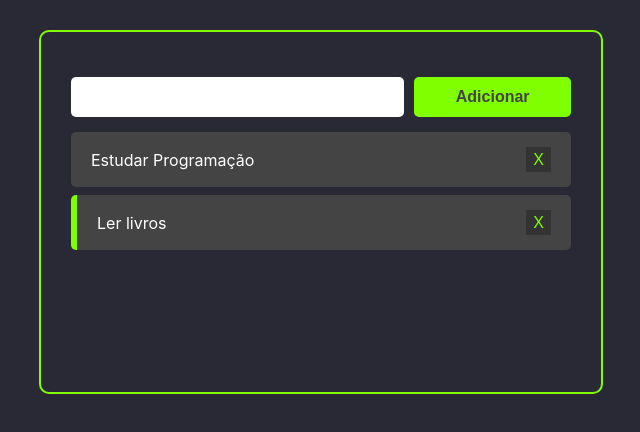
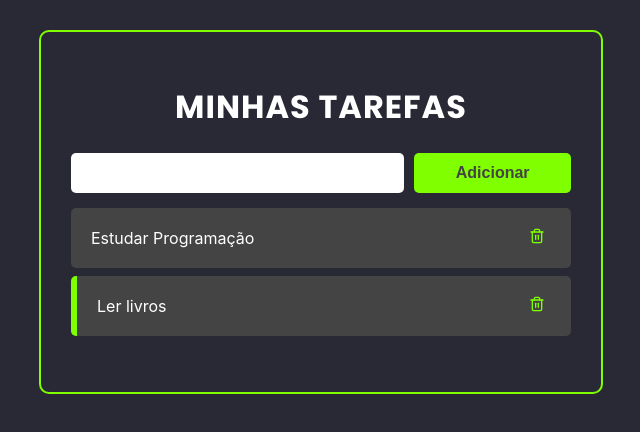
Before and after one commit to leuzaoo/ListaTarefas-ReactJS, a React (Create React App) app: page / in a window 1280 px wide. Shown: the top 432 px of the page, without its empty margins (319-959 px from the left). Built offline with nearby package versions, Linux system fonts and the light colour scheme.

Commit message:
font import and header

```diff
--- a/src/App.jsx
+++ b/src/App.jsx
@@ -3,6 +3,7 @@ import { v4 as uuidv4 } from "uuid";
 
 import "./App.css";
 import AddTask from "./components/addTask";
+import Header from "./components/Header";
 import Tasks from "./components/Tasks";
 
 const App = () => {
@@ -50,6 +51,7 @@ const App = () => {
   return (
     <>
       <div className="container">
+        <Header />
         <AddTask handleTaskAddition={handleTaskAddition} />
         <Tasks
           tasks={tasks}
--- /dev/null
+++ b/src/components/Header.css
@@ -0,0 +1,10 @@
+@import url("https://fonts.googleapis.com/css2?family=Poppins:wght@400;500;700&display=swap");
+
+.header-title {
+  color: white;
+  text-transform: uppercase;
+  letter-spacing: 1px;
+  font-family: "Poppins", sans-serif;
+  text-align: center;
+  font-size: 32px;
+}
--- /dev/null
+++ b/src/components/Header.jsx
@@ -0,0 +1,8 @@
+import React from "react";
+import "./Header.css";
+
+const Header = () => {
+  return <h1 className="header-title">Minhas Tarefas</h1>;
+};
+
+export default Header;
--- a/src/components/Task.css
+++ b/src/components/Task.css
@@ -14,20 +14,19 @@
 }
 
 .remove-task-button{
-    background-color: #333;
+    background-color: #444;
     border: none;
     font-size: 16px;
     color: chartreuse;
     cursor: pointer;
-    width: 25px;
-    height: 25px;
     transition: all 0.3s ease;
+    height: 30px;
+    border-radius: 15px;
 }
 
 .remove-task-button:hover{
-    background-color: #666;
     transition: all 0.3s ease;
-    color: black;
+    background-color: #555;
+    color: darkred;
     font-weight: bold;
-    background-color: chartreuse;
 }
--- a/src/components/Task.jsx
+++ b/src/components/Task.jsx
@@ -1,4 +1,5 @@
 import React from "react";
+import { FiTrash2 } from "react-icons/fi";
 
 import "./Task.css";
 
@@ -17,7 +18,7 @@ const Task = ({ task, handleTaskClick, handleTaskDeletion }) => {
           className="remove-task-button"
           onClick={() => handleTaskDeletion(task.id)}
         >
-          X
+          <FiTrash2 />
         </button>
       </div>
     </div>
```
